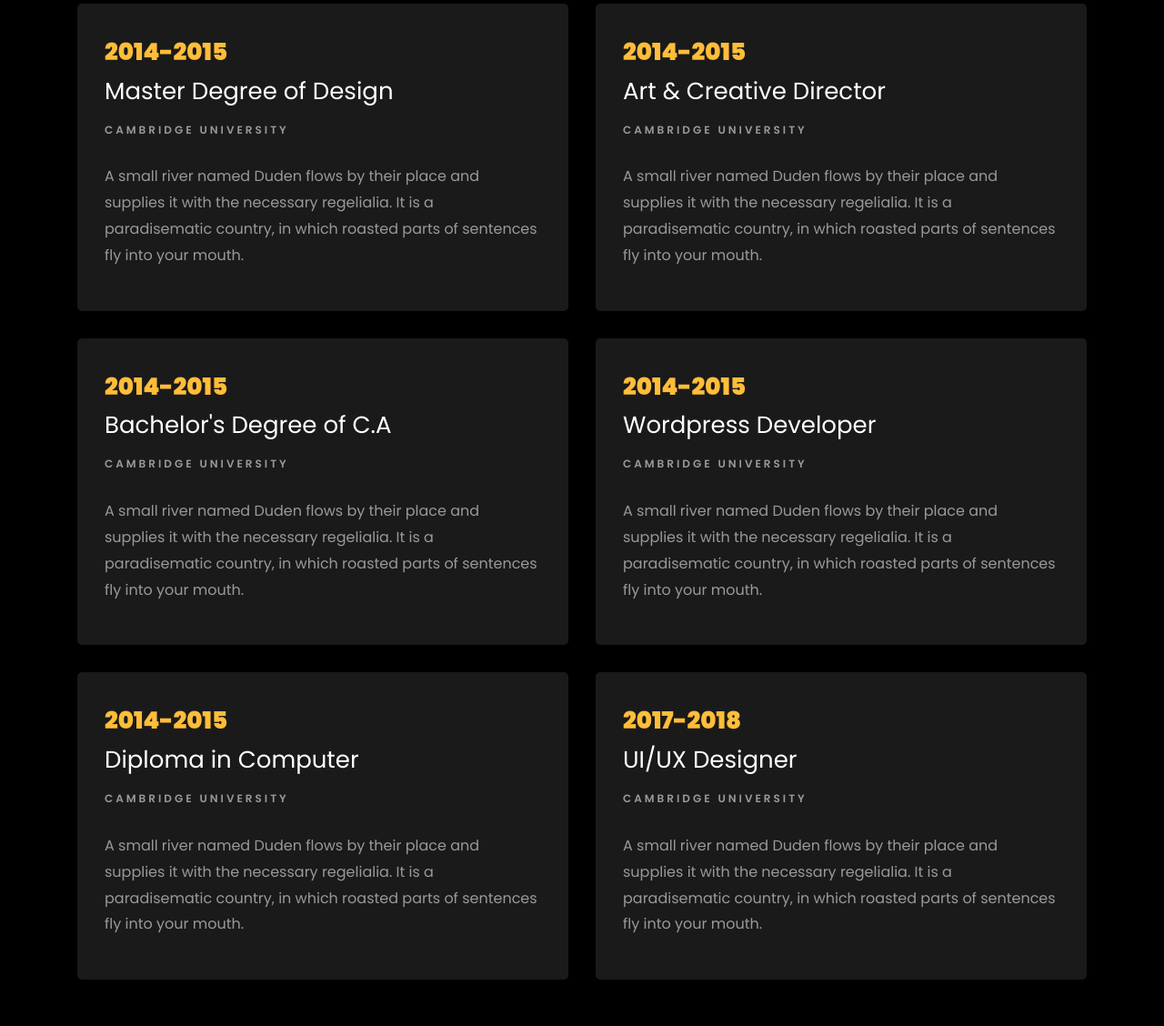
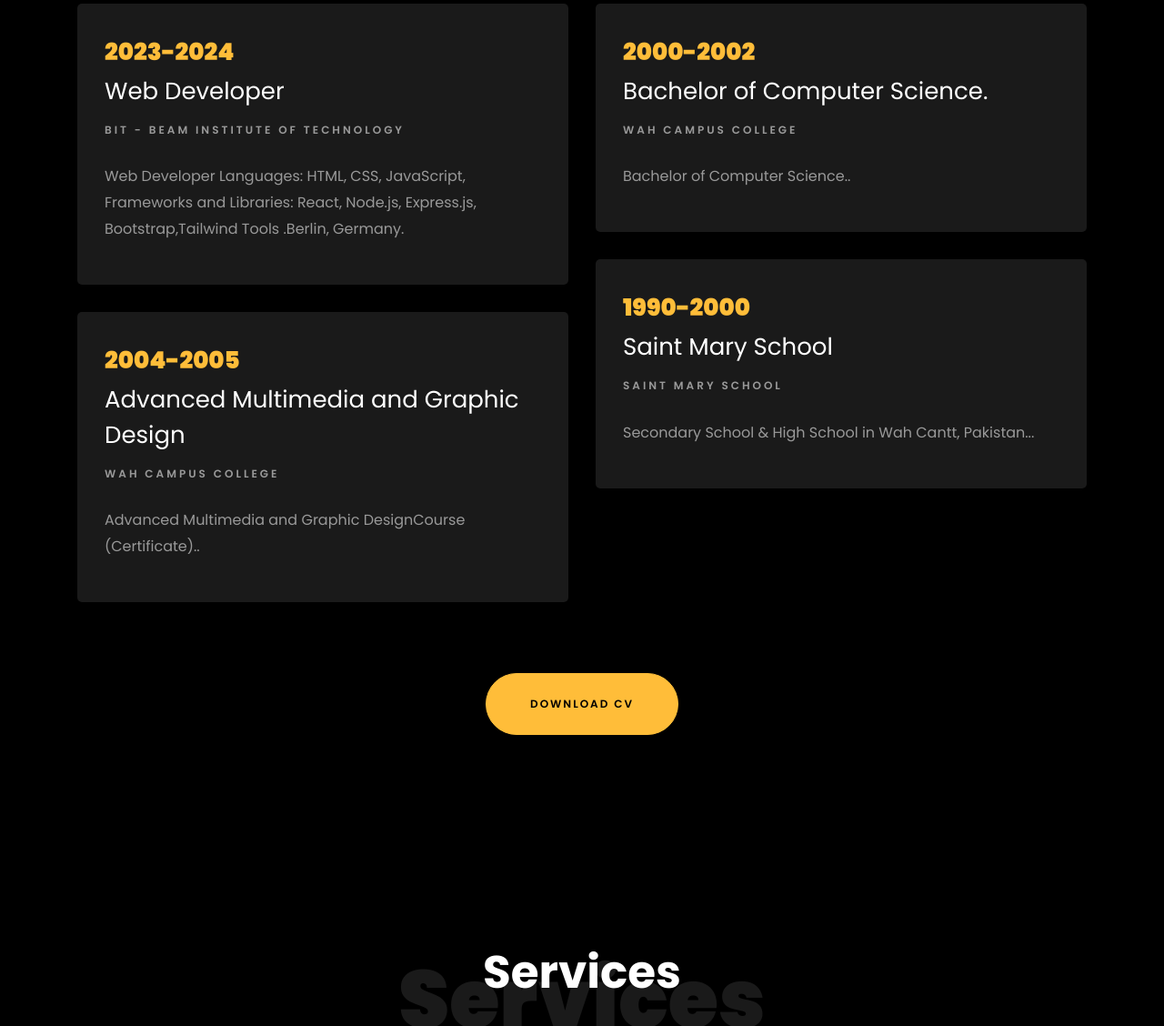
Before and after one commit to sheikhmirfan1/portfolia, a plain HTML site: page index.html in a window 1280 px wide. Shown: the part 1857-2985 px from the top of the page at 91% size. Drawn offline with Linux system fonts and the light colour scheme; files whose address does not match are found by name.

Commit message:
update exe

```diff
--- a/index.html
+++ b/index.html
@@ -138,44 +138,35 @@
     		<div class="row">
     			<div class="col-md-6">
     				<div class="resume-wrap ftco-animate">
-    					<span class="date">2014-2015</span>
-    					<h2>Master Degree of Design</h2>
-    					<span class="position">Cambridge University</span>
-    					<p class="mt-4">A small river named Duden flows by their place and supplies it with the necessary regelialia. It is a paradisematic country, in which roasted parts of sentences fly into your mouth.</p>
+    					<span class="date">2023-2024</span>
+    					<h2>Web Developer</h2>
+    					<span class="position">BIT - BEAM INSTITUTE OF TECHNOLOGY</span>
+    					<p class="mt-4">Web Developer Languages: HTML, CSS, JavaScript, Frameworks and Libraries: React, Node.js, Express.js, Bootstrap,Tailwind Tools .Berlin, Germany.</p>
     				</div>
     				<div class="resume-wrap ftco-animate">
-    					<span class="date">2014-2015</span>
-    					<h2>Bachelor's Degree of C.A</h2>
-    					<span class="position">Cambridge University</span>
-    					<p class="mt-4">A small river named Duden flows by their place and supplies it with the necessary regelialia. It is a paradisematic country, in which roasted parts of sentences fly into your mouth.</p>
+    					<span class="date">2004-2005</span>
+    					<h2>Advanced Multimedia and Graphic Design</h2>
+    					<span class="position">WAH CAMPUS COLLEGE</span>
+    					<p class="mt-4">Advanced Multimedia and Graphic DesignCourse (Certificate)..</p>
     				</div>
-    				<div class="resume-wrap ftco-animate">
-    					<span class="date">2014-2015</span>
-    					<h2>Diploma in Computer</h2>
-    					<span class="position">Cambridge University</span>
-    					<p class="mt-4">A small river named Duden flows by their place and supplies it with the necessary regelialia. It is a paradisematic country, in which roasted parts of sentences fly into your mouth.</p>
-    				</div>
+
     			</div>
 
     			<div class="col-md-6">
-    				<div class="resume-wrap ftco-animate">
-    					<span class="date">2014-2015</span>
-    					<h2>Art &amp; Creative Director</h2>
-    					<span class="position">Cambridge University</span>
-    					<p class="mt-4">A small river named Duden flows by their place and supplies it with the necessary regelialia. It is a paradisematic country, in which roasted parts of sentences fly into your mouth.</p>
+
+					<div class="resume-wrap ftco-animate">
+    					<span class="date">2000-2002</span>
+    					<h2>Bachelor of Computer Science.</h2>
+    					<span class="position">WAH CAMPUS COLLEGE</span>
+    					<p class="mt-4">Bachelor of Computer Science..</p>
     				</div>
-    				<div class="resume-wrap ftco-animate">
-    					<span class="date">2014-2015</span>
-    					<h2>Wordpress Developer</h2>
-    					<span class="position">Cambridge University</span>
-    					<p class="mt-4">A small river named Duden flows by their place and supplies it with the necessary regelialia. It is a paradisematic country, in which roasted parts of sentences fly into your mouth.</p>
+					<div class="resume-wrap ftco-animate">
+    					<span class="date">1990-2000</span>
+    					<h2>Saint Mary School</h2>
+    					<span class="position">Saint Mary School</span>
+    					<p class="mt-4">Secondary School & High School in Wah Cantt, Pakistan...</p>
     				</div>
-    				<div class="resume-wrap ftco-animate">
-    					<span class="date">2017-2018</span>
-    					<h2>UI/UX Designer</h2>
-    					<span class="position">Cambridge University</span>
-    					<p class="mt-4">A small river named Duden flows by their place and supplies it with the necessary regelialia. It is a paradisematic country, in which roasted parts of sentences fly into your mouth.</p>
-    				</div>
+
     			</div>
     		</div>
     		<div class="row justify-content-center mt-5">
```
